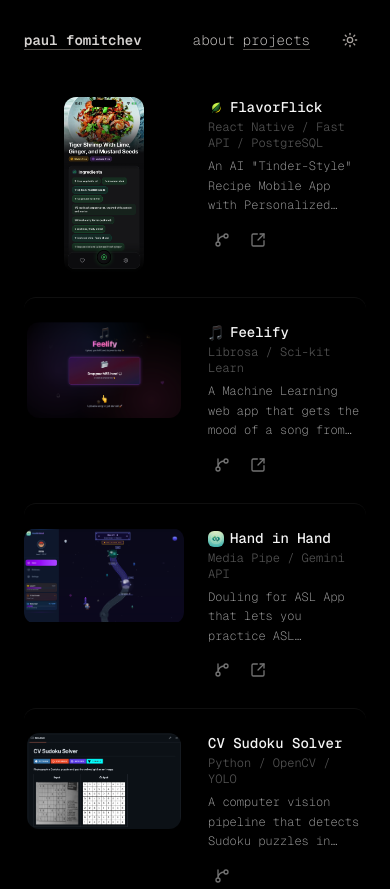
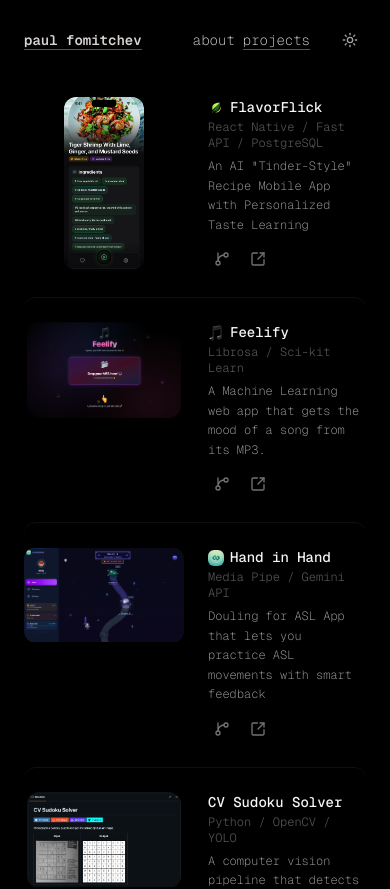
Before and after one commit to Paul-F7/personal-site, a Next.js app: page /projects in a window 390 px wide. Shown: the top 889 px of the page. Built offline with nearby package versions, Linux system fonts and the light colour scheme.

Commit message:
mobile view

```diff
--- a/src/app/components/ProjectCard.js
+++ b/src/app/components/ProjectCard.js
@@ -69,7 +69,7 @@
             )}
           </div>
 
-          <p className="text-xs text-neutral-500 dark:text-neutral-400 leading-relaxed line-clamp-3">
+          <p className="text-xs text-neutral-500 dark:text-neutral-400 leading-relaxed">
             {description}
           </p>
 
```
